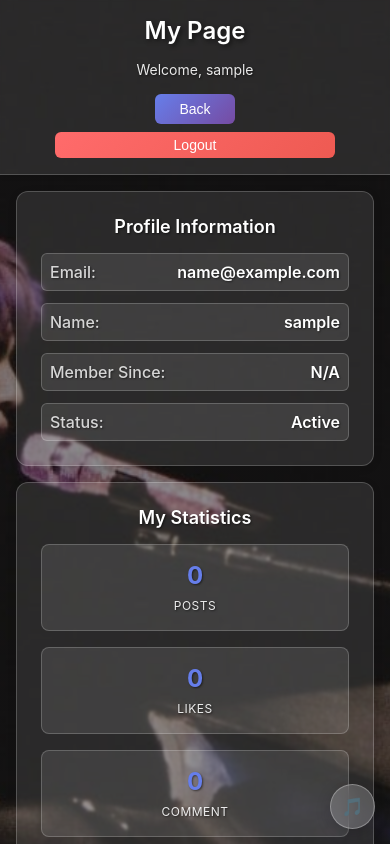
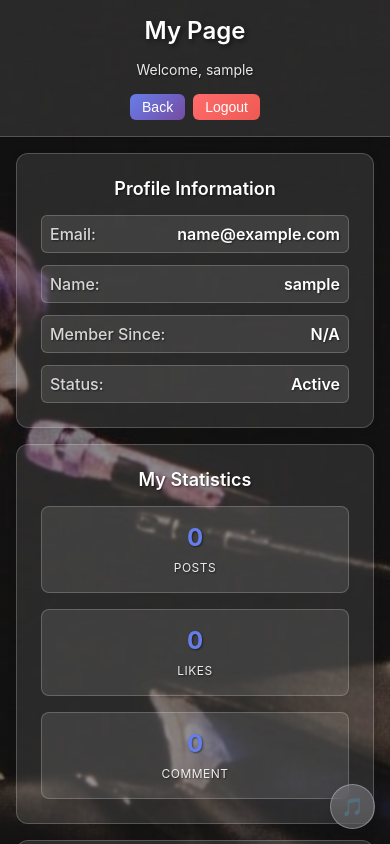
Before and after one commit to kwohyuno/dojeon, a React (Create React App) app in the folder frontend/: page /mypage in a window 390 px wide. Shown: the top 844 px of the page. Built offline with nearby package versions, Linux system fonts and the light colour scheme; no server answers; sample sign-in values are in the browser's storage.

Commit message:
Fix button width consistency in responsive design

```diff
--- a/frontend/src/components/Dashboard.css
+++ b/frontend/src/components/Dashboard.css
@@ -339,6 +339,7 @@
   .user-info .logout-button {
     padding: 6px 12px;
     font-size: 12px;
+    width: auto;
   }
 
   .concert-selector {
@@ -395,7 +396,7 @@
   .user-info .logout-button {
     padding: 8px 12px;
     font-size: 12px;
-    width: 100%;
+    width: auto;
   }
 }
 
--- a/frontend/src/components/MyPage.css
+++ b/frontend/src/components/MyPage.css
@@ -260,9 +260,11 @@
     margin-bottom: 0.5rem;
   }
 
+  .user-info .back-button,
   .user-info .logout-button {
     padding: 6px 12px;
     font-size: 12px;
+    width: auto;
   }
 
   .action-buttons {
```
